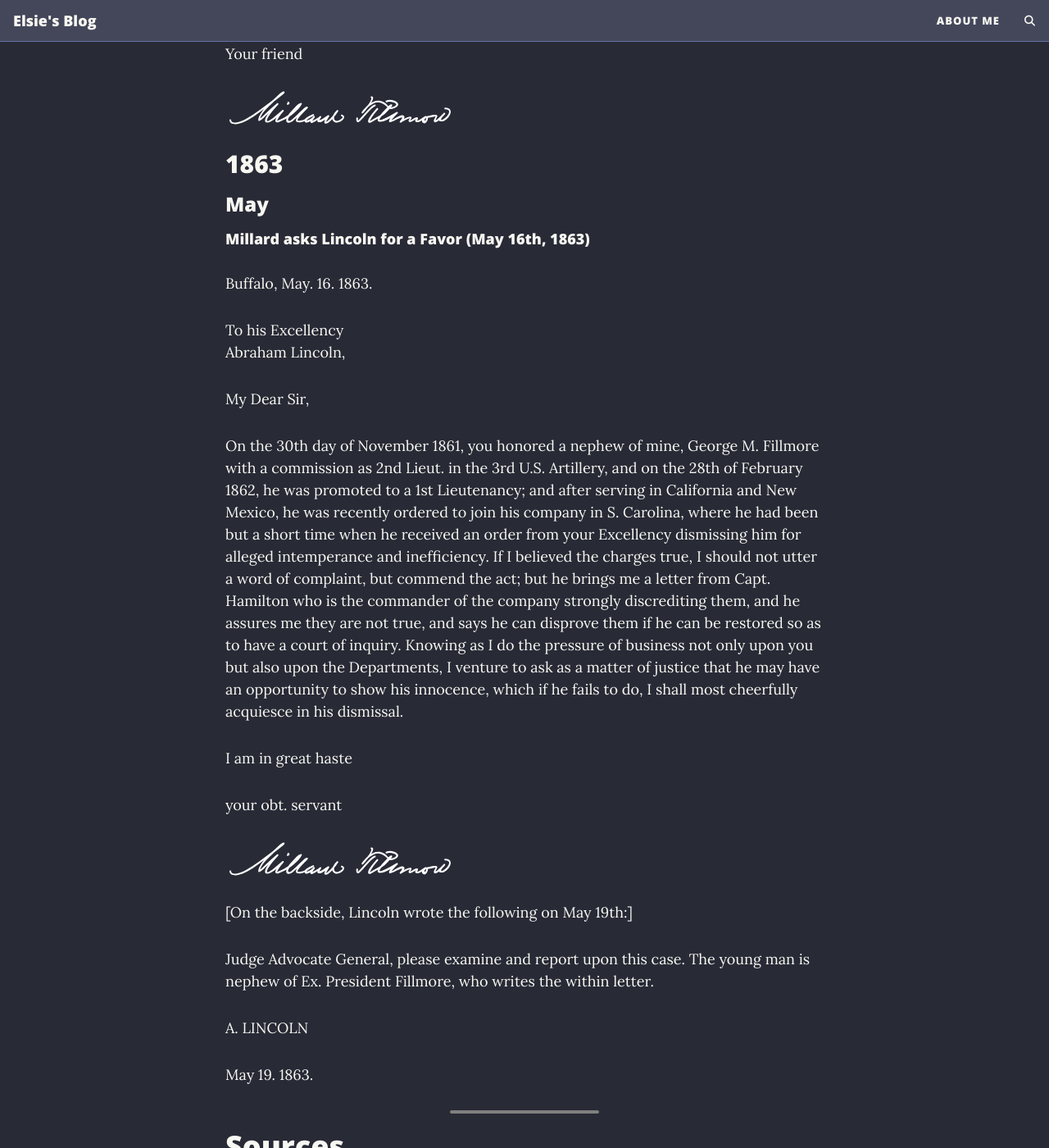
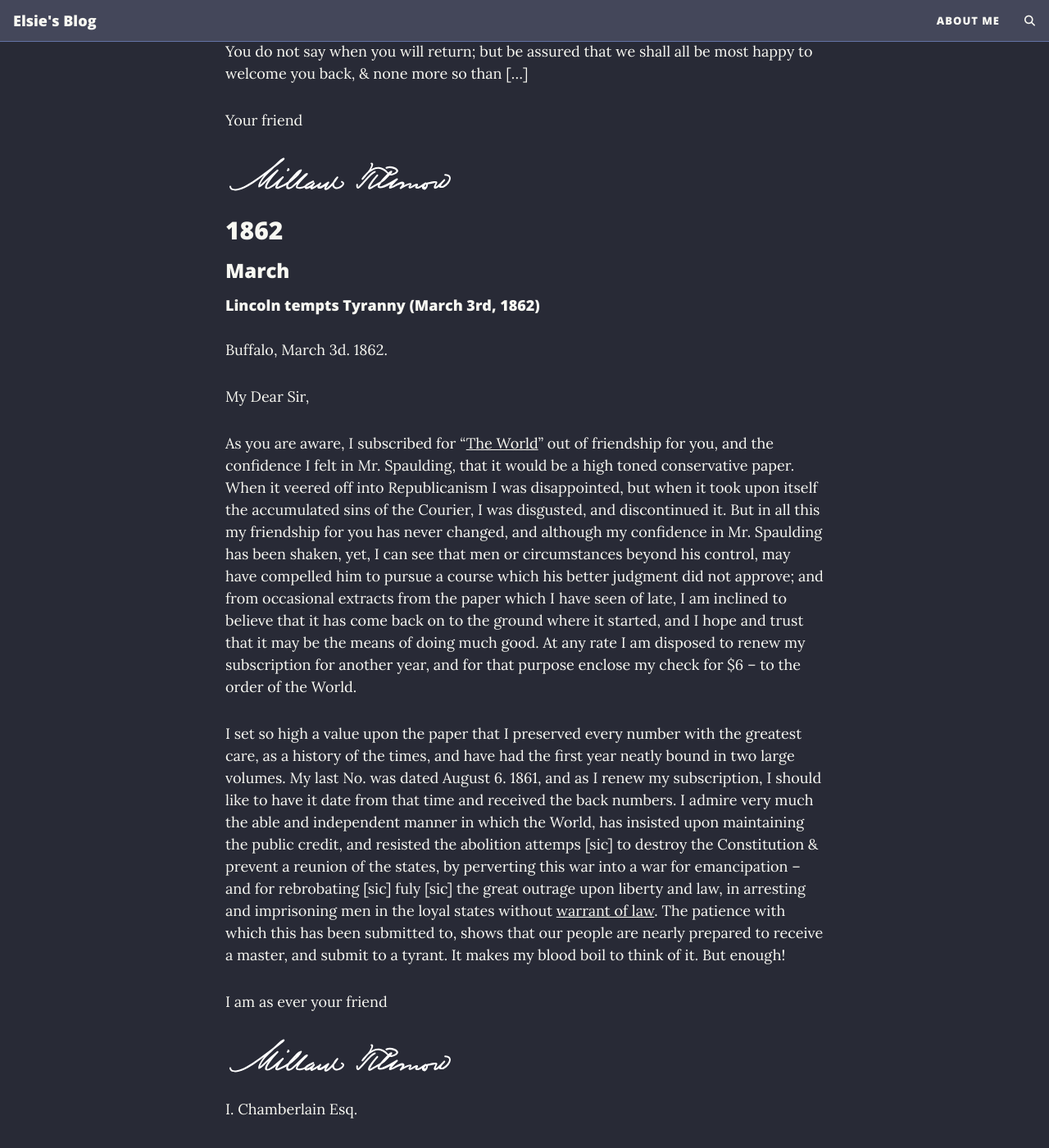
Before and after one commit to Elsie19/Elsie19, a Jekyll site: the page built from docs/_posts/2026-1-6-millard-fillmore-library.md, in a window 1280 px wide and 1400 px high, scrolled down 94068 px. Shown: the whole window at 82% size. Built offline with Jekyll 4.4.1, drawn with Linux system fonts in a browser that asks for light colours; comment, search, counter and statistics services are not loaded; some of the changed text lies outside the part shown.

Commit message:
lincoln tempts tyranny

```diff
--- /dev/null
+++ b/docs/_includes/millard/lincoln-tempts-tyranny.md
@@ -0,0 +1,13 @@
+Buffalo, March 3d. 1862.
+
+My Dear Sir,
+
+As you are aware, I subscribed for "<u>The World</u>" out of friendship for you, and the confidence I felt in Mr. Spaulding, that it would be a high toned conservative paper.  When it veered off into Republicanism I was disappointed, but when it took upon itself the accumulated sins of the Courier, I was disgusted, and discontinued it.  But in all this my friendship for you has never changed, and although my confidence in Mr. Spaulding has been shaken, yet, I can see that men or circumstances beyond his control, may have compelled him to pursue a course which his better judgment did not approve; and from occasional extracts from the paper which I have seen of late, I am inclined to believe that it has come back on to the ground where it started, and I hope and trust that it may be the means of doing much good.  At any rate I am disposed to renew my subscription for another year, and for that purpose enclose my check for $6 -- to the order of the World.
+
+I set so high a value upon the paper that I preserved every number with the greatest care, as a history of the times, and have had the first year neatly bound in two large volumes.  My last No. was dated August 6. 1861, and as I renew my subscription, I should like to have it date from that time and received the back numbers.  I admire very much the able and independent manner in which the World, has insisted upon maintaining the public credit, and resisted the abolition attemps \[sic\] to destroy the Constitution & prevent a reunion of the states, by perverting this war into a war for emancipation -- and for rebrobating \[sic\] fuly \[sic\] the great outrage upon liberty and law, in arresting and imprisoning men in the loyal states without <u>warrant of law</u>.  The patience with which this has been submitted to, shows that our people are nearly prepared to receive a master, and submit to a tyrant.  It makes my blood boil to think of it.  But enough!
+
+I am as ever your friend
+
+![MILLARD FILLMORE]({{ "/assets/img/millard_signature.svg" | relative_url }})
+
+I. Chamberlain Esq.
--- a/docs/_posts/2026-1-6-millard-fillmore-library.md
+++ b/docs/_posts/2026-1-6-millard-fillmore-library.md
@@ -244,6 +244,14 @@ timeline
 
 {% include millard/1856-election-over.md %}
 
+## 1862
+
+### March
+
+#### Lincoln tempts Tyranny (March 3rd, 1862)
+
+{% include millard/lincoln-tempts-tyranny.md %}
+
 ## 1863
 
 ### May
```
